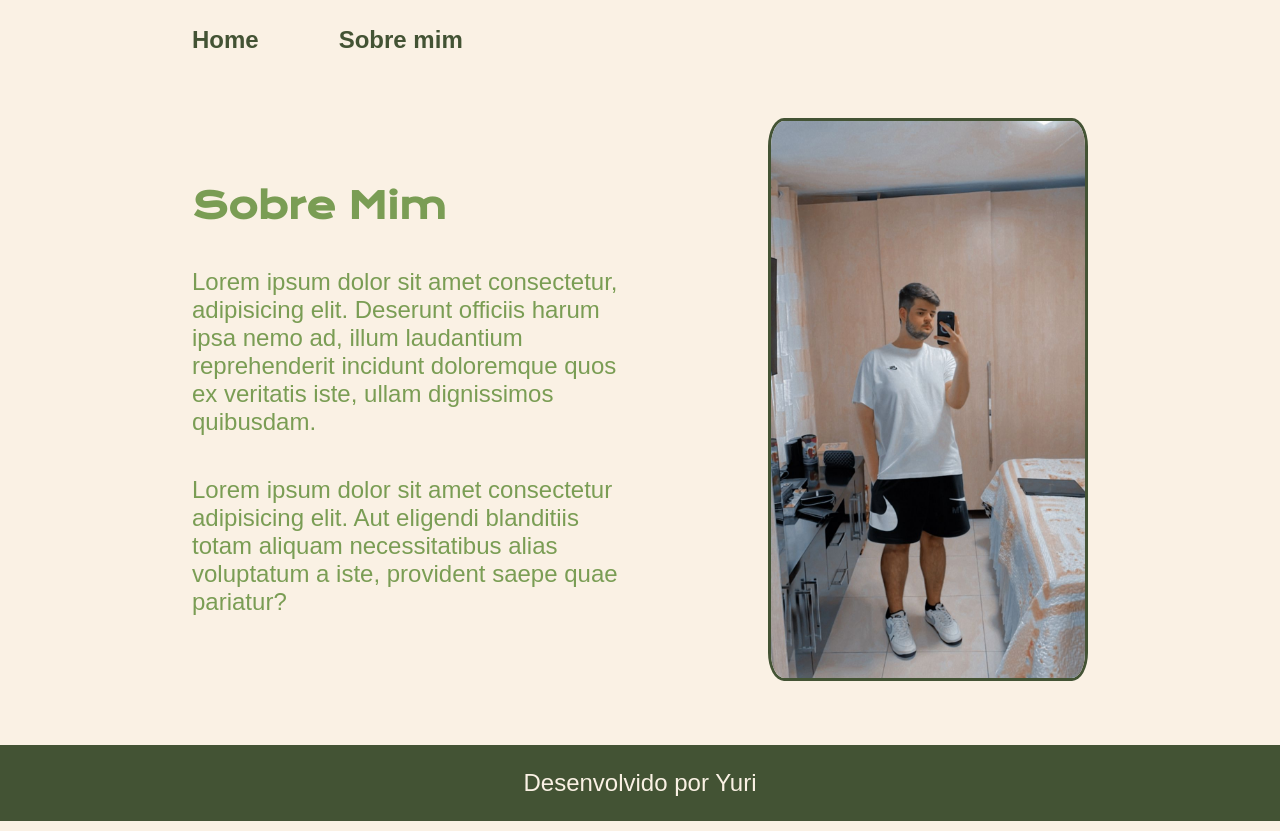
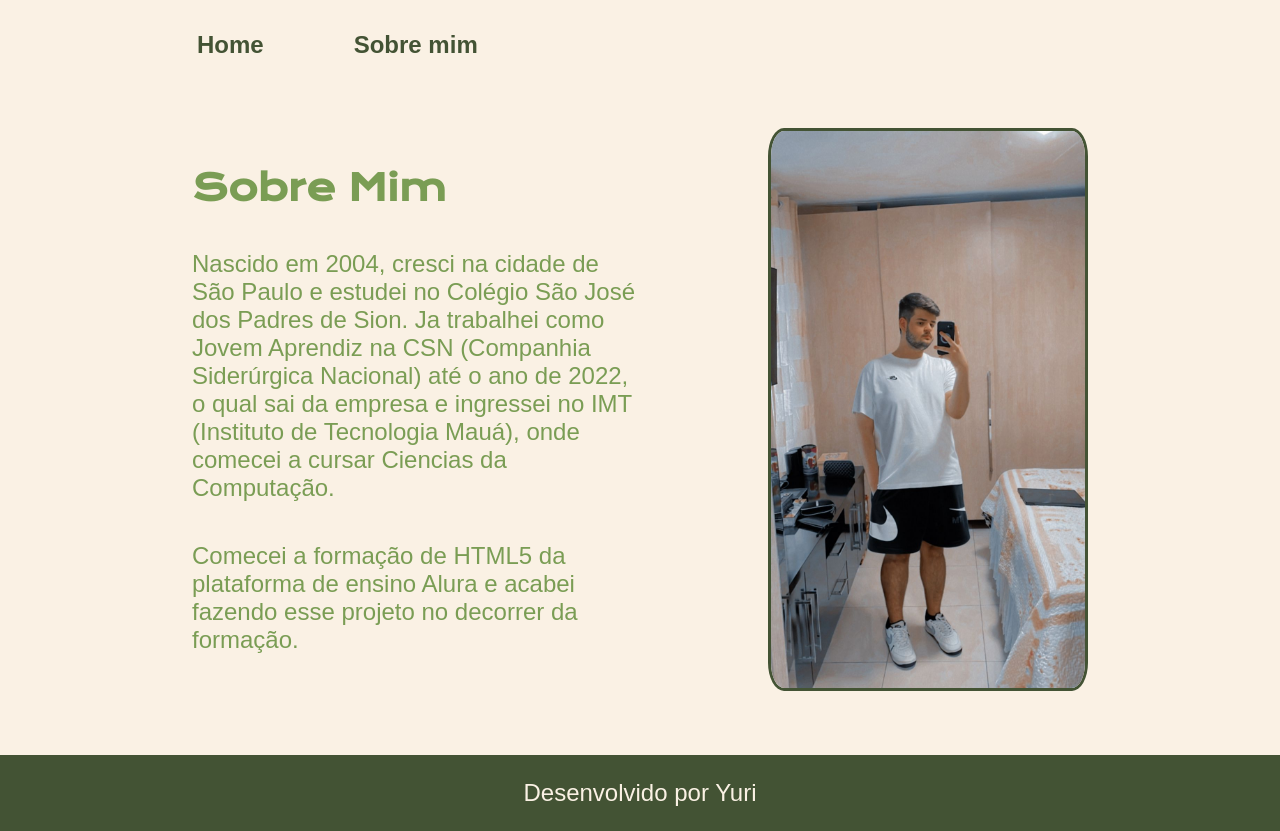
Before and after one commit to YuriDrapack/Portfolio, a plain HTML site: page abaout.html in a window 1280 px wide. Drawn offline with nearby package versions, Linux system fonts and the light colour scheme.

Commit message:
Adicionando o Sobre Mim

```diff
--- a/abaout.html
+++ b/abaout.html
@@ -18,8 +18,9 @@
     <main class="apresentacao">
         <section  class="apresentacao__conteudo">
             <h1  class="apresentacao__conteudo__titulo">Sobre Mim</h1>
-            <p class="apresentacao__conteudo__texto" >Lorem ipsum dolor sit amet consectetur, adipisicing elit. Deserunt officiis harum ipsa nemo ad, illum laudantium reprehenderit incidunt doloremque quos ex veritatis iste, ullam dignissimos quibusdam.</p>
-            <p class="apresentacao__conteudo__texto">Lorem ipsum dolor sit amet consectetur adipisicing elit. Aut eligendi blanditiis totam aliquam necessitatibus alias voluptatum a iste, provident saepe quae pariatur?</p>
+            <p class="apresentacao__conteudo__texto" >Nascido em 2004, cresci na cidade de São Paulo e estudei no Colégio São José dos Padres de Sion.
+              Ja trabalhei como Jovem Aprendiz na CSN (Companhia Siderúrgica Nacional) até o ano de 2022, o qual sai da empresa e ingressei no IMT (Instituto de Tecnologia Mauá), onde comecei a cursar Ciencias da Computação.</p>
+            <p class="apresentacao__conteudo__texto">Comecei a formação de HTML5 da plataforma de ensino Alura e acabei fazendo esse projeto no decorrer da formação.</p>
         </section>
         <img class="apresentacao__imagem" src="./assets/Yuri.jpg" alt="Yuri">
     </main>
--- a/styles/style.css
+++ b/styles/style.css
@@ -42,8 +42,15 @@ body {
     font-weight: 600;
     color: var(--cor-terciaria);
     text-decoration: none;
+    padding: 5px 5px;
+    border-radius: 15px;
+    transition: background-color 0.3s ease;
 }
 
+
+.cabecalho__menu__link:hover {
+    background-color: var(--cor-hover);
+}
 
 .apresentacao {
     margin: 5% 15%;
```
